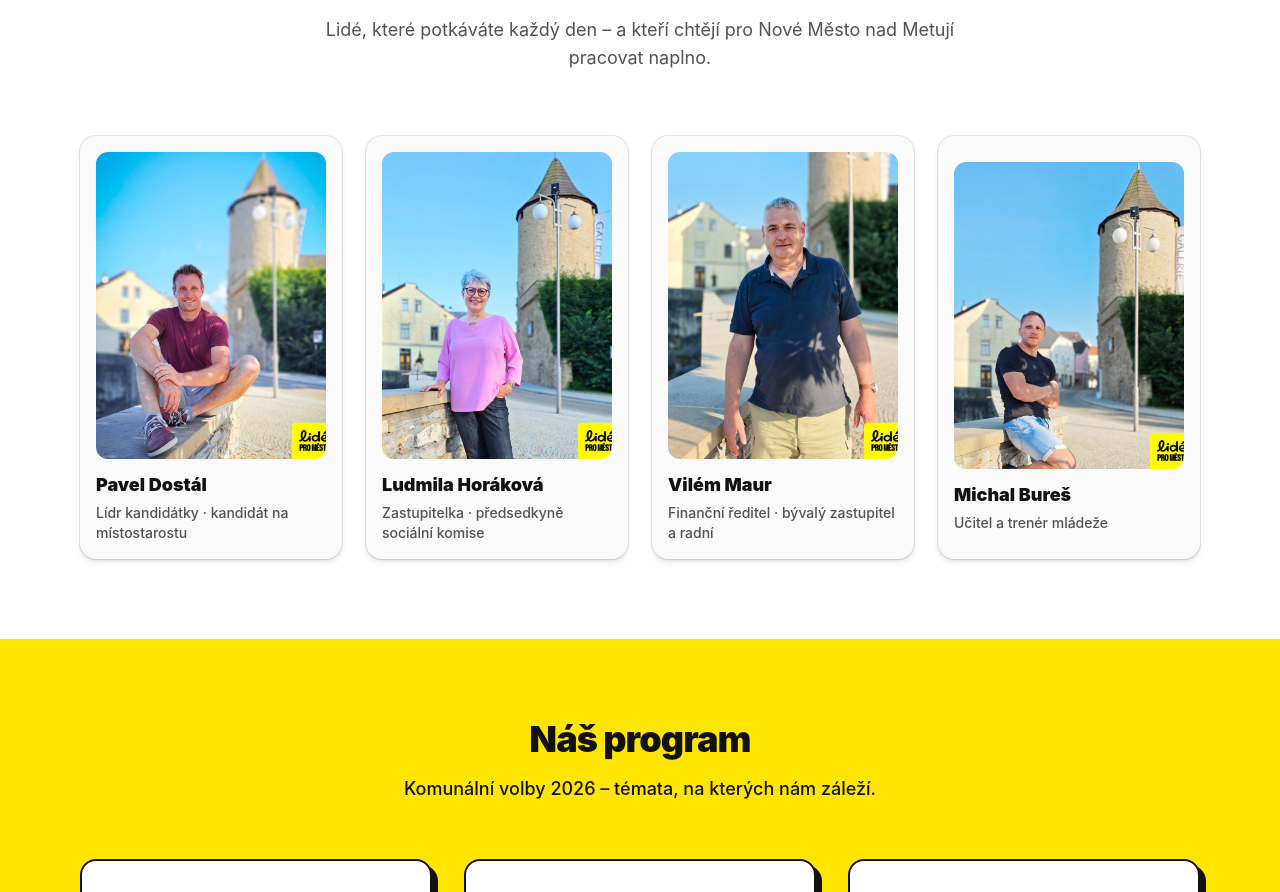
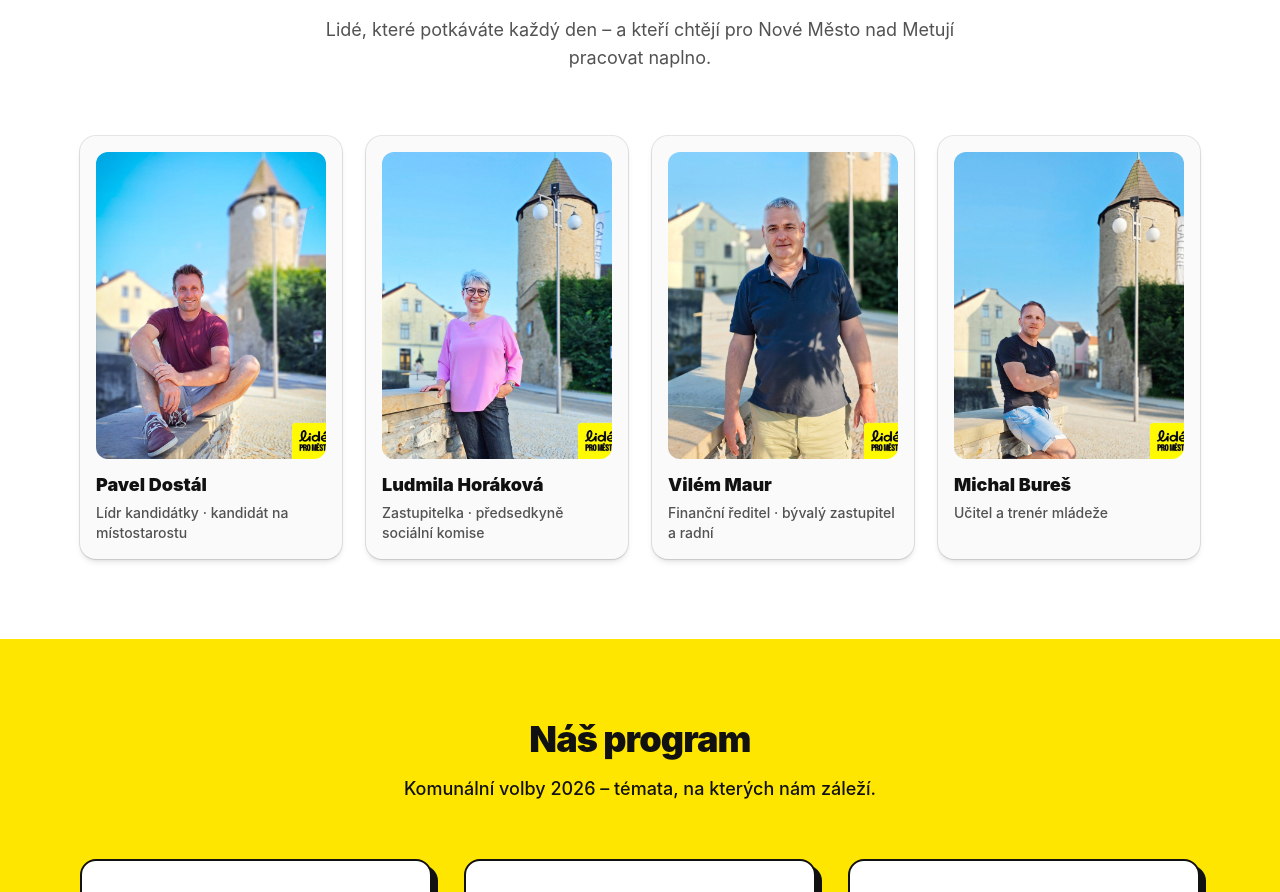
Before and after one commit to kopecmi8/lide-pro-mesto, a React (Vite) app: page / in a window 1280 px wide. Shown: the part 920-1812 px from the top of the page. Built offline with nearby package versions, Linux system fonts and the light colour scheme.

Commit message:
Rezervovat místo pro dvouřádkový popisek u karet kandidátů
Krátké popisky funkce (např. u Michala Bureše) už nezpůsobují
vizuální skok v mřížce – text má pevnou minimální výšku na dva
řádky.

Co-Authored-By: Claude Sonnet 5 <noreply@anthropic.com>

```diff
--- a/src/components/Candidates.tsx
+++ b/src/components/Candidates.tsx
@@ -24,7 +24,7 @@ export default function Candidates() {
               key={candidate.id}
               type="button"
               onClick={() => setSelectedId(candidate.id)}
-              className="group rounded-2xl bg-neutral-50 p-4 text-left shadow-md ring-1 ring-ink/10 transition-shadow hover:shadow-xl"
+              className="group flex flex-col rounded-2xl bg-neutral-50 p-4 text-left shadow-md ring-1 ring-ink/10 transition-shadow hover:shadow-xl"
             >
               <div className="overflow-hidden rounded-xl">
                 <img
@@ -36,7 +36,7 @@ export default function Candidates() {
               <h3 className="mt-3 text-lg font-black text-ink">
                 {candidate.name}
               </h3>
-              <p className="mt-1 text-sm font-medium text-neutral-600">
+              <p className="mt-1 line-clamp-2 min-h-10 text-sm font-medium text-neutral-600">
                 {candidate.role}
               </p>
             </button>
```
